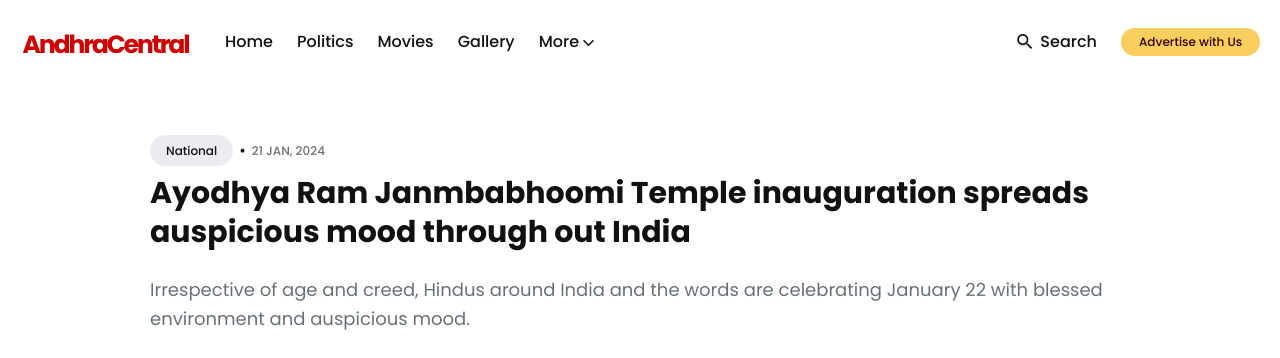
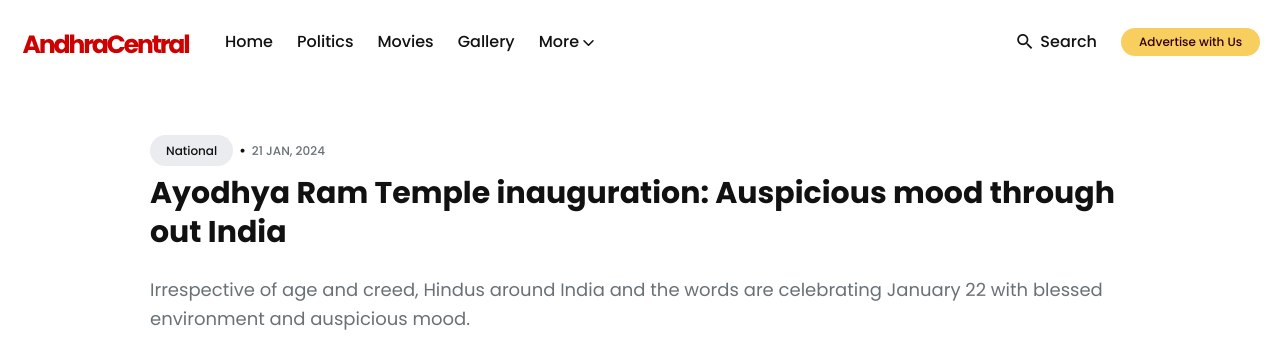
Before and after one commit to ancentral/ancentral, a Jekyll site: the page built from _posts/2024-01-21-Ayodhya-Temple-spreads-auspicious-mood-around-india.md, in a window 1280 px wide and 900 px high, cut to the strip 0-358 px from the top of the window. Built offline with Jekyll 4.4.1, drawn with Linux system fonts in a browser that asks for light colours; some of the changed text lies outside the part shown.

Commit message:
pic change

```diff
--- a/_posts/2024-01-21-Ayodhya-Temple-spreads-auspicious-mood-around-india.md
+++ b/_posts/2024-01-21-Ayodhya-Temple-spreads-auspicious-mood-around-india.md
@@ -1,10 +1,10 @@
 ---
 layout: post
-title: "Ayodhya Ram Janmbabhoomi Temple inauguration spreads auspicious mood through out India"
+title: "Ayodhya Ram Temple inauguration: Auspicious mood through out India"
 description: "Irrespective of age and creed, Hindus around India and the words are celebrating January 22 with blessed environment and auspicious mood."
 date: 2024-01-21 19:01:35 +0300
 author: AndhraCentral Desk
-image: 'https://res.cloudinary.com/acentral/image/upload/v1705864112/Misc/230915082701-04-india-ram-mandir-rebuild_d87cn5.jpg'
+image: 'https://res.cloudinary.com/acentral/image/upload/v1705866190/Misc/ram-modi_frilrw.png'
 tags: [national]
 featured: true
 ---
```
